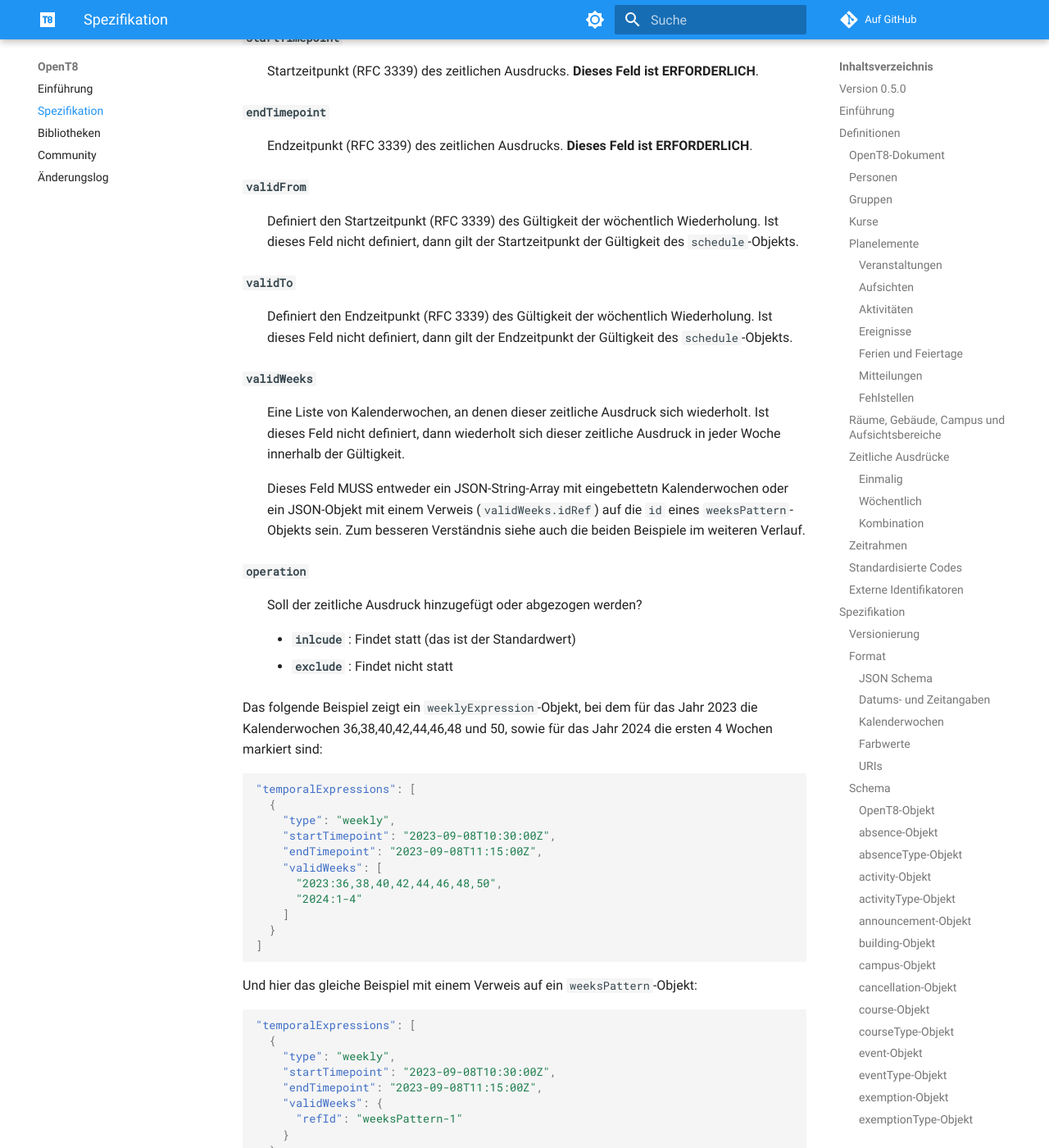
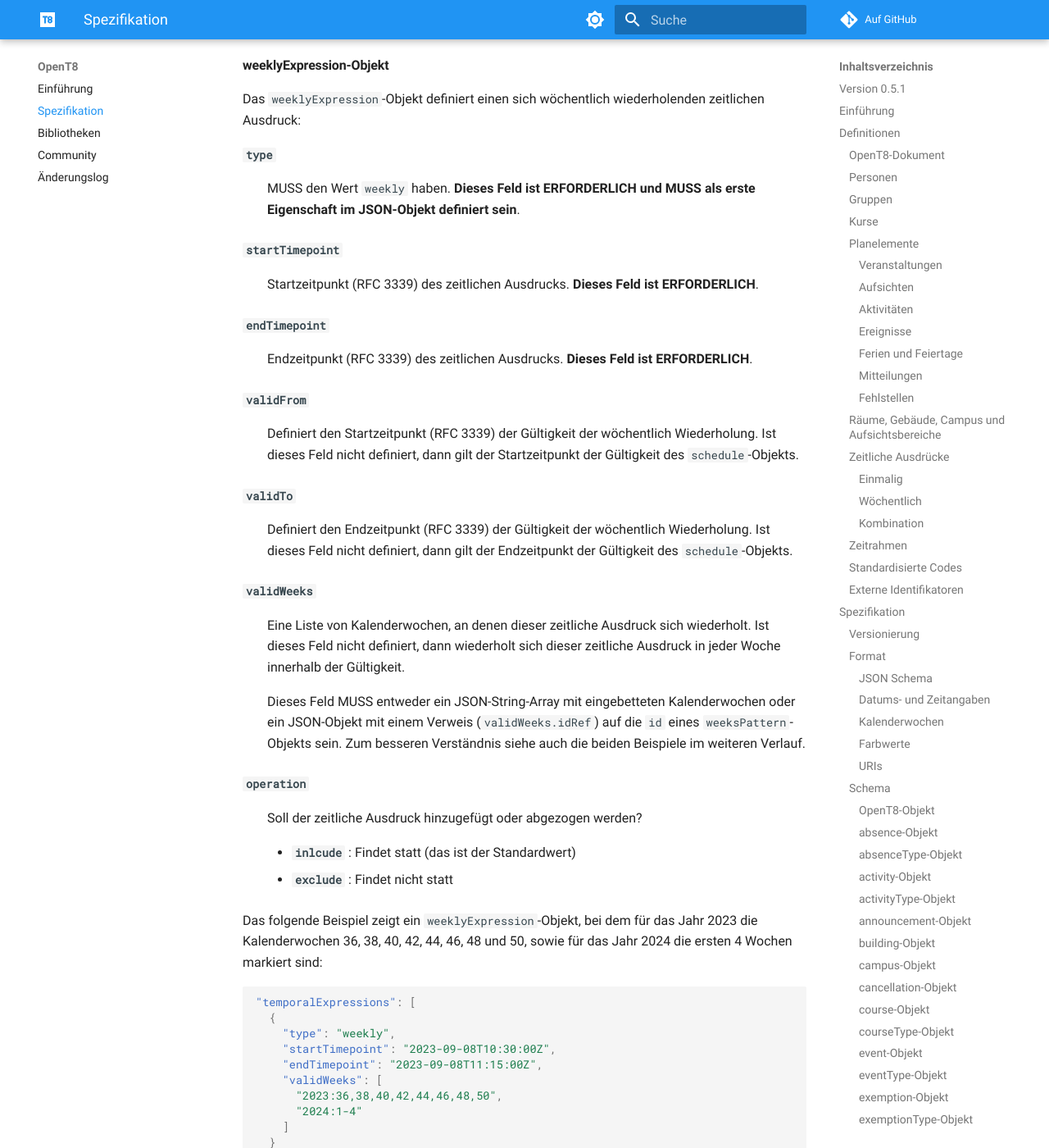
Before and after one commit to openpotato/opent8, an MkDocs documentation site: the page built from website/docs/specification.md, in a window 1280 px wide and 1400 px high, scrolled down 59238 px. Shown: the whole window at 82% size. Built offline with MkDocs 1.6.1 and Material for MkDocs 9.7.7, drawn with Linux system fonts in a browser that asks for light colours; comment, search, counter and statistics services are not loaded; some of the changed text lies outside the part shown.

````diff
--- a/website/docs/specification.md
+++ b/website/docs/specification.md
@@ -1,6 +1,6 @@
 # OpenT8-Spezifikation
 
-#### Version 0.5.0
+#### Version 0.5.1
 
 Die Schlüsselwörter "MUSS/MÜSSEN" (*Englisch: "MUST"*), "ERFORDERLICH" (*Englisch: "REQUIRED"*), "EMPFOHLEN" (*Englisch: "RECOMMENDED"*), "SOLLTE" (*Englisch: "SHOULD"*), "SOLLTE NICHT" (*Englisch: "SHOULD NOT"*) und "KANN" *(Englisch: "MAY"*) in diesem Dokument sind so zu interpretieren, wie sie in ihrer englischen Übersetzung in [RFC2119 und RFC8174](https://tools.ietf.org/html/bcp14) spezifiziert sind, und nur dann, wenn sie, wie hier, in Großbuchstaben geschrieben sind.
 
@@ -114,10 +114,10 @@ Hier ein Beispiel für zwei Klassen der ersten Jahrgangsstufe:
     "longName": "Klasse",
     "code": {
       "codeListRef": {
-	    "canonicalUri": "urn:opene8:school:codelist:de:groupType",
-  	    "locationUrls": [
-	      "https://api.codelisthub.org/v1/documents/urn%3Aopene8%3Aschool%3Acodelist%3Ade%3AgroupType"
-	    ]
+        "canonicalUri": "urn:opene8:school:codelist:de:groupType",
+        "locationUrls": [
+            "https://api.codelisthub.org/v1/documents/urn%3Aopene8%3Aschool%3Acodelist%3Ade%3AgroupType"
+          ]
       },
       "keyId": "key",
       "value": "KLA"
@@ -275,7 +275,7 @@ Hier ein Beispiel für eine Hortaufsicht:
     "id": "ho-1",
     "shortName": "HoAmAbend",
     "longName": "Hortaufsicht am Abend",
-	"activityType": {
+    "activityType": {
       "refId": "HA"
     },
     "attendees": [
@@ -327,7 +327,7 @@ Hier ein Beispiel für ein Meeting:
     "id": "meet-1",
     "shortName": "Meeting",
     "longName": "Abstimmung zur Einschulung",
-	"eventType": {
+    "eventType": {
       "refId": "KONFI"
     },
     "attendees": [
@@ -469,7 +469,7 @@ Hier ein Beispiel für einen Lehrerausfall. Der Unterricht wird durch einen Erzi
       "refId": "DE-1A"
     },
     "notes": "Das ist eine Vertretung",
-	"relevance": "substitution",
+    "relevance": "substitution",
     "attendees": [
       {
         "refId": "Leo",
@@ -580,7 +580,7 @@ Wochenmuster können auch separat als `weeksPattern`-Entitäten gespeichert werd
 
 #### Kombination
 
-Zeitliche Ausdrücke können miteinander kombiniert und sowohl positiv (findet statt) als auch negativ (findet nicht statt) definiert werden. Die Kombination aus positiven und negativen zeitlichen Ausdrücken erlaubt die Repräsentation von zeitlichen Ausnahmen (z.B. Immer Montags von 8:00 bis 8:45, nur nicht im Juli und im August).
+Zeitliche Ausdrücke können miteinander kombiniert und sowohl positiv (findet statt) als auch negativ (findet nicht statt) definiert werden. Die Kombination aus positiven und negativen zeitlichen Ausdrücken erlaubt die Repräsentation von zeitlichen Ausnahmen (z.B. Immer montags von 8:00 bis 8:45, nur nicht im Juli und im August).
 
 Hier ein Beispiel für einen zeitlichen Ausdruck, bestehend aus einem wöchentlichen Termin, der jedoch an einem bestimmten Tag nicht stattfindet:
 
@@ -686,10 +686,10 @@ Hier ein Beispiel für ein Gruppentyp mit einem standardisierten Code:
     "longName": "Klasse",
     "code": {
       "codeListRef": {
-	    "canonicalUri": "urn:opene8:school:codelist:de:groupType",
-  	    "locationUrls": [
-	      "https://api.codelisthub.org/v1/documents/urn%3Aopene8%3Aschool%3Acodelist%3Ade%3AgroupType"
-	    ]
+        "canonicalUri": "urn:opene8:school:codelist:de:groupType",
+        "locationUrls": [
+          "https://api.codelisthub.org/v1/documents/urn%3Aopene8%3Aschool%3Acodelist%3Ade%3AgroupType"
+        ]
       },
       "keyId": "key",
       "value": "KLA"
@@ -721,15 +721,15 @@ Hier ein Beispiel für ein Fach mit zwei externen Identifikatoren:
     "longName": "Deutsch",
     "externalIds": [
       {
-	    "canonicalUri": "urn:myTimeTableApp1",
-	    "globallyUnique": true,
-  	    "value": "eb002793-570e-45c7-af17-423831240b83"
-	  },
-	  {
-	    "canonicalUri": "urn:myTimeTableApp2",
-	    "globallyUnique": false,
-  	    "value": "42"
-	  }
+        "canonicalUri": "urn:myTimeTableApp1",
+        "globallyUnique": true,
+        "value": "eb002793-570e-45c7-af17-423831240b83"
+      },
+      {
+        "canonicalUri": "urn:myTimeTableApp2",
+        "globallyUnique": false,
+        "value": "42"
+      }
     ]
   }
 ]
@@ -1930,14 +1934,14 @@ Das `person`-Objekt repräsentiert Mitglieder einer Gruppe bzw. Teilnehmer eines
 
 :  Die Typisierung des Feldes `name.declaredName`.
 
-        Mögliche Werte sind:
-
-        Wert                   | Beschreibung
-        ---------------------- | ------------
-        `marriedName`          | Ehename
-        `civilPartnershipName` | Lebenspartnerschaftsname
-
-		Der Standardwert ist `marriedName`.
+    Mögliche Werte sind:
+
+    Wert                   | Beschreibung
+    ---------------------- | ------------
+    `marriedName`          | Ehename
+    `civilPartnershipName` | Lebenspartnerschaftsname
+
+        Der Standardwert ist `marriedName`.
 
 **`name.middleNames`**
 
@@ -2053,11 +2057,11 @@ Das `schedule`-Objekt enthält die eigentliche zeitliche Verplanung:
 
 **`validFrom`**
 
-:   Definiert den Startzeitpunkt (RFC 3339) des Gültigkeit des Stundenplans. **Dieses Feld ist ERFORDERLICH**.
+:   Definiert den Startzeitpunkt (RFC 3339) der Gültigkeit des Stundenplans. **Dieses Feld ist ERFORDERLICH**.
 
 **`validTo`**
 
-:   Definiert den Endzeitpunkt (RFC 3339) des Gültigkeit des Stundenplans. **Dieses Feld ist ERFORDERLICH**.
+:   Definiert den Endzeitpunkt (RFC 3339) der Gültigkeit des Stundenplans. **Dieses Feld ist ERFORDERLICH**.
 
 **`defaultTimeFrame`**
 
@@ -2397,17 +2405,17 @@ Das `weeklyExpression`-Objekt definiert einen sich wöchentlich wiederholenden z
 
 **`validFrom`**
 
-:   Definiert den Startzeitpunkt (RFC 3339) des Gültigkeit der wöchentlich Wiederholung. Ist dieses Feld nicht definiert, dann gilt der Startzeitpunkt der Gültigkeit des `schedule`-Objekts.
+:   Definiert den Startzeitpunkt (RFC 3339) der Gültigkeit der wöchentlich Wiederholung. Ist dieses Feld nicht definiert, dann gilt der Startzeitpunkt der Gültigkeit des `schedule`-Objekts.
 
 **`validTo`**
 
-:   Definiert den Endzeitpunkt (RFC 3339) des Gültigkeit der wöchentlich Wiederholung. Ist dieses Feld nicht definiert, dann gilt der Endzeitpunkt der Gültigkeit des `schedule`-Objekts.
+:   Definiert den Endzeitpunkt (RFC 3339) der Gültigkeit der wöchentlich Wiederholung. Ist dieses Feld nicht definiert, dann gilt der Endzeitpunkt der Gültigkeit des `schedule`-Objekts.
 
 **`validWeeks`**
 
 :   Eine Liste von Kalenderwochen, an denen dieser zeitliche Ausdruck sich wiederholt. Ist dieses Feld nicht definiert, dann wiederholt sich dieser zeitliche Ausdruck in jeder Woche innerhalb der Gültigkeit.
 
-    Dieses Feld MUSS entweder ein JSON-String-Array mit eingebettetn Kalenderwochen oder ein JSON-Objekt mit einem Verweis (`validWeeks.idRef`) auf die `id` eines `weeksPattern`-Objekts sein. Zum besseren Verständnis siehe auch die beiden Beispiele im weiteren Verlauf.
+    Dieses Feld MUSS entweder ein JSON-String-Array mit eingebetteten Kalenderwochen oder ein JSON-Objekt mit einem Verweis (`validWeeks.idRef`) auf die `id` eines `weeksPattern`-Objekts sein. Zum besseren Verständnis siehe auch die beiden Beispiele im weiteren Verlauf.
 
 **`operation`**
 
@@ -2416,7 +2424,7 @@ Das `weeklyExpression`-Objekt definiert einen sich wöchentlich wiederholenden z
     + **`inlcude`** : Findet statt (das ist der Standardwert)
     + **`exclude`** : Findet nicht statt
 
-Das folgende Beispiel zeigt ein `weeklyExpression`-Objekt, bei dem für das Jahr 2023 die Kalenderwochen 36,38,40,42,44,46,48 und 50, sowie für das Jahr 2024 die ersten 4 Wochen markiert sind:
+Das folgende Beispiel zeigt ein `weeklyExpression`-Objekt, bei dem für das Jahr 2023 die Kalenderwochen 36, 38, 40, 42, 44, 46, 48 und 50, sowie für das Jahr 2024 die ersten 4 Wochen markiert sind:
 
 ``` json
 "temporalExpressions": [
--- a/website/mkdocs.yml
+++ b/website/mkdocs.yml
@@ -6,7 +6,7 @@ site_url: 'https://openpotato.github.io/opent8/'
 
 # Copyright
 copyright:
-  '&copy; 2025 STÜBER SYSTEMS GmbH : <a href="https://legal.stueber.de/imprint.php">Impressum</a> : <a href="https://legal.stueber.de/privacy.php">Datenschutz</a>'
+  '&copy; 2026 STÜBER SYSTEMS GmbH : <a href="https://legal.stueber.de/imprint.php">Impressum</a> : <a href="https://legal.stueber.de/privacy.php">Datenschutz</a>'
 
 # Repository
 repo_name: 'Auf GitHub'
@@ -55,10 +55,13 @@ extra:
       link: https://bsky.app/profile/openpotato.org
     - icon: fontawesome/brands/mastodon
       link: https://fosstodon.org/@openpotato
+    - icon: fontawesome/brands/github
+      link: https://github.com/openpotato
 
 # Plugins
 plugins:
     - search
+    - typeset
     - minify:
         minify_html: true
 
````
Also changed, not shown: other parts of website/docs/specification.md (+37 -29 lines), website/docs/change-log.md (+6 -0 lines), 2 other files.
